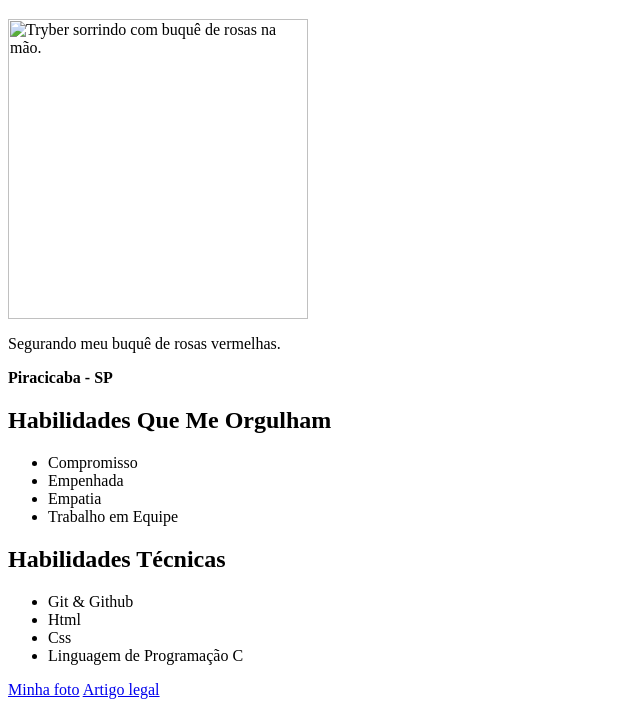
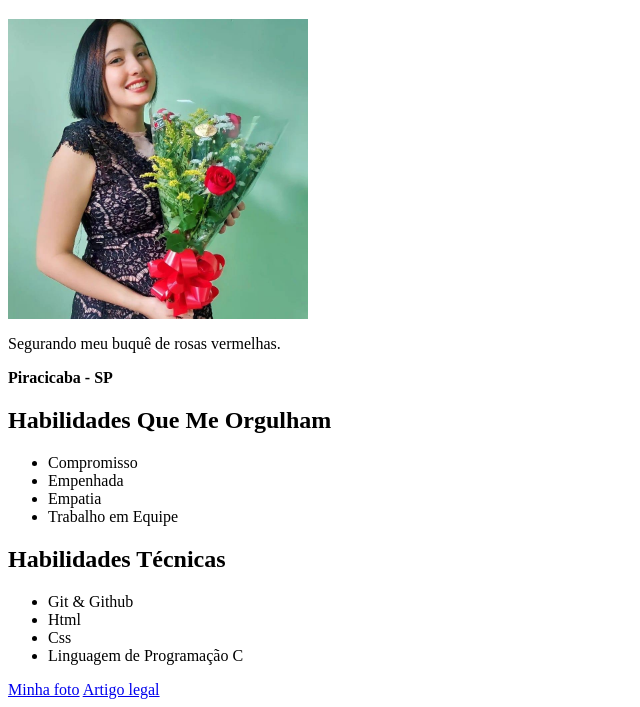
Before and after one commit to PamelaHeriger/PamelaHeriger.github.io, a plain HTML site: page index.html in a window 1280 px wide. Shown: the part 155-862 px from the top of the page, without its empty margins (0-640 px from the left). Drawn offline with Linux system fonts and the light colour scheme.

Commit message:
Atualizando imagem

```diff
--- a/index.html
+++ b/index.html
@@ -9,7 +9,7 @@
   <p><a href="sobre-mim.html">Sobre Mim</a></p>
   <a href="https://stackoverflow.com">Página que eu gosto</a>
   <h1>Pâmela Natasha Ferrarezi Heriger</h1>
-  <img src="pamela.jpg" alt="Tryber sorrindo com buquê de rosas na mão." width="300px"id="foto">
+  <img src="imagens/pamela.jpg" alt="Tryber sorrindo com buquê de rosas na mão." width="300px"id="foto">
   <p>Segurando meu buquê de rosas vermelhas.</p>
   <p><strong>Piracicaba - SP</strong></p>
   <h2>Habilidades Que Me Orgulham</h2>
```
Also changed, not shown: sobre-mim.html (+1 -1 lines).
